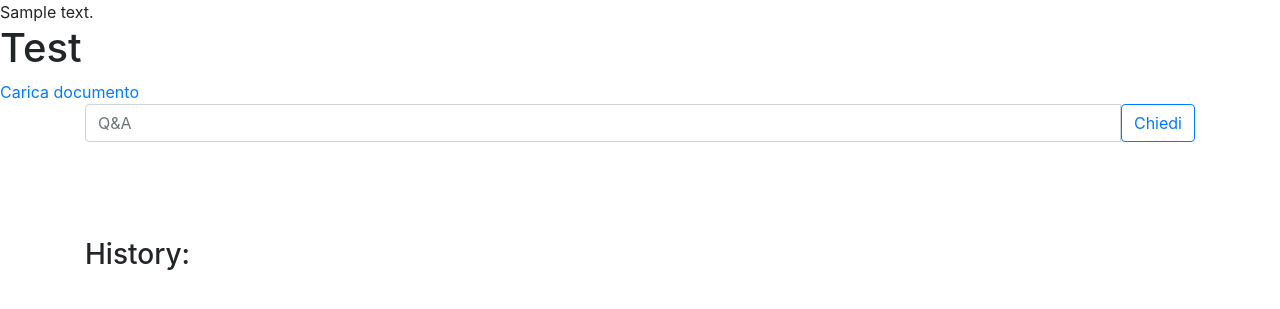
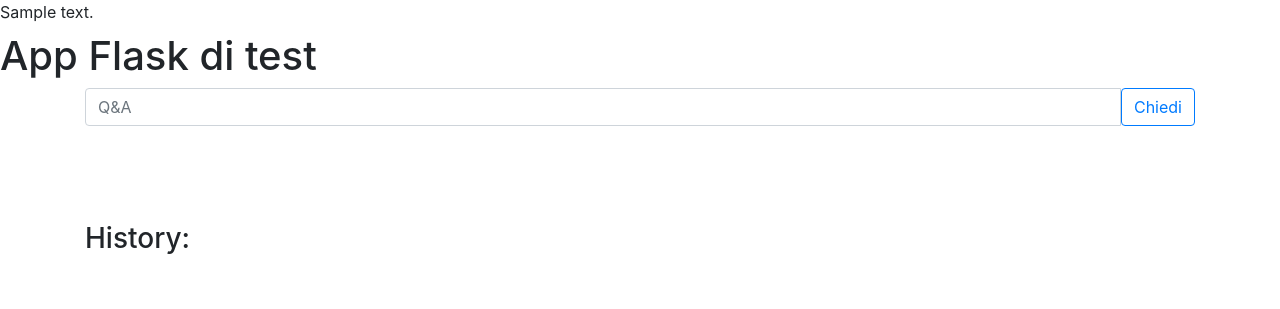
Before and after one commit to Este-code/ChatBOT, a Flask app: template FrontEnd/templates/index.html in a window 1280 px wide. Shown: the top 309 px of the page. Run offline with Flask 3, Linux system fonts and the light colour scheme; the template is opened without the code that fills it: most values are stand-ins (such as "Sample title", 1, 10 or a date in 2020); some libraries are stand-ins or nearby versions.

Commit message:
FE: modifica pagina index

```diff
--- a/FrontEnd/templates/index.html
+++ b/FrontEnd/templates/index.html
@@ -1,10 +1,10 @@
 {% extends "base.html" %}
 {% block title %}Home Page{% endblock %}
 {% block content %}
-<h1>Test</h1>
-<a href="{{ url_for('test') }}">
+<h1 class="ms-2 mt-2">App Flask di test</h1>
+<!--<a href="{{ url_for('test') }}">
   Carica documento
-</a>
+</a>-->
 <div class="container">
   <form id="questionForm">
     <div class="input-group">
```
